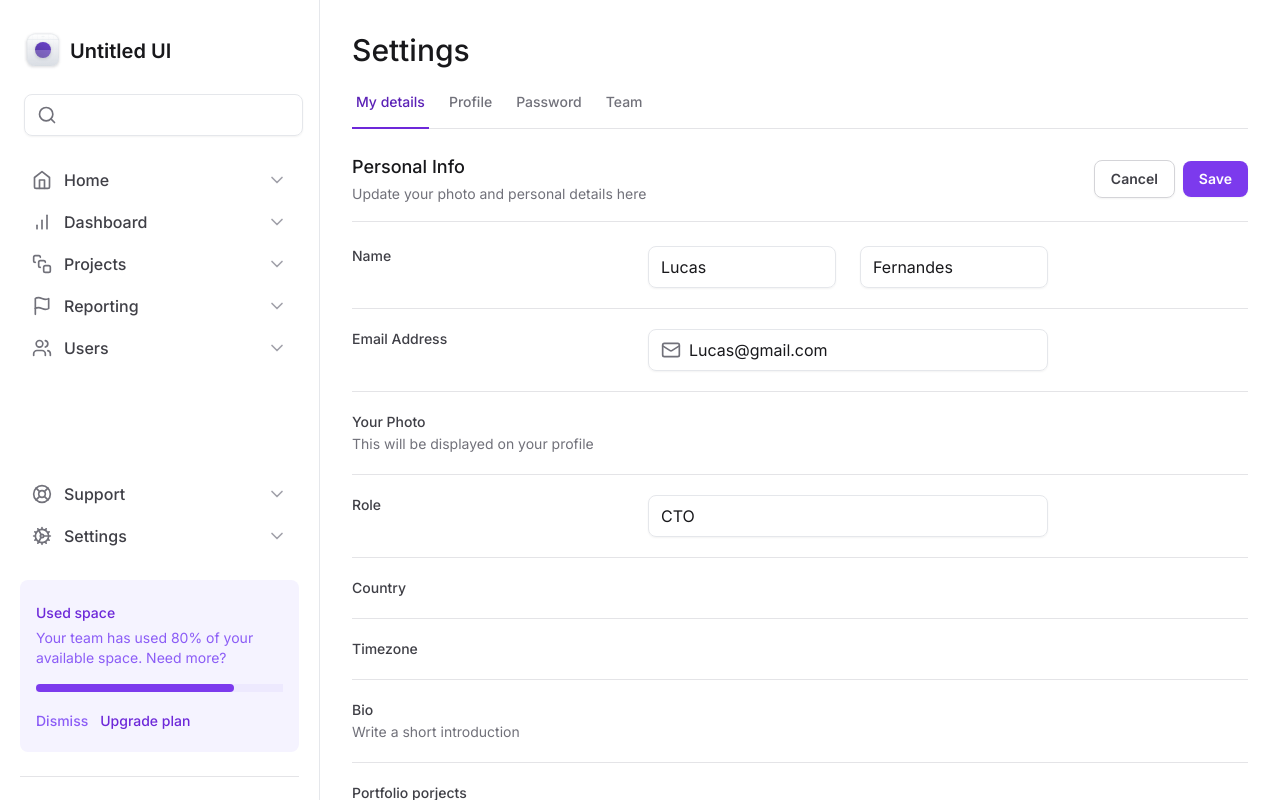
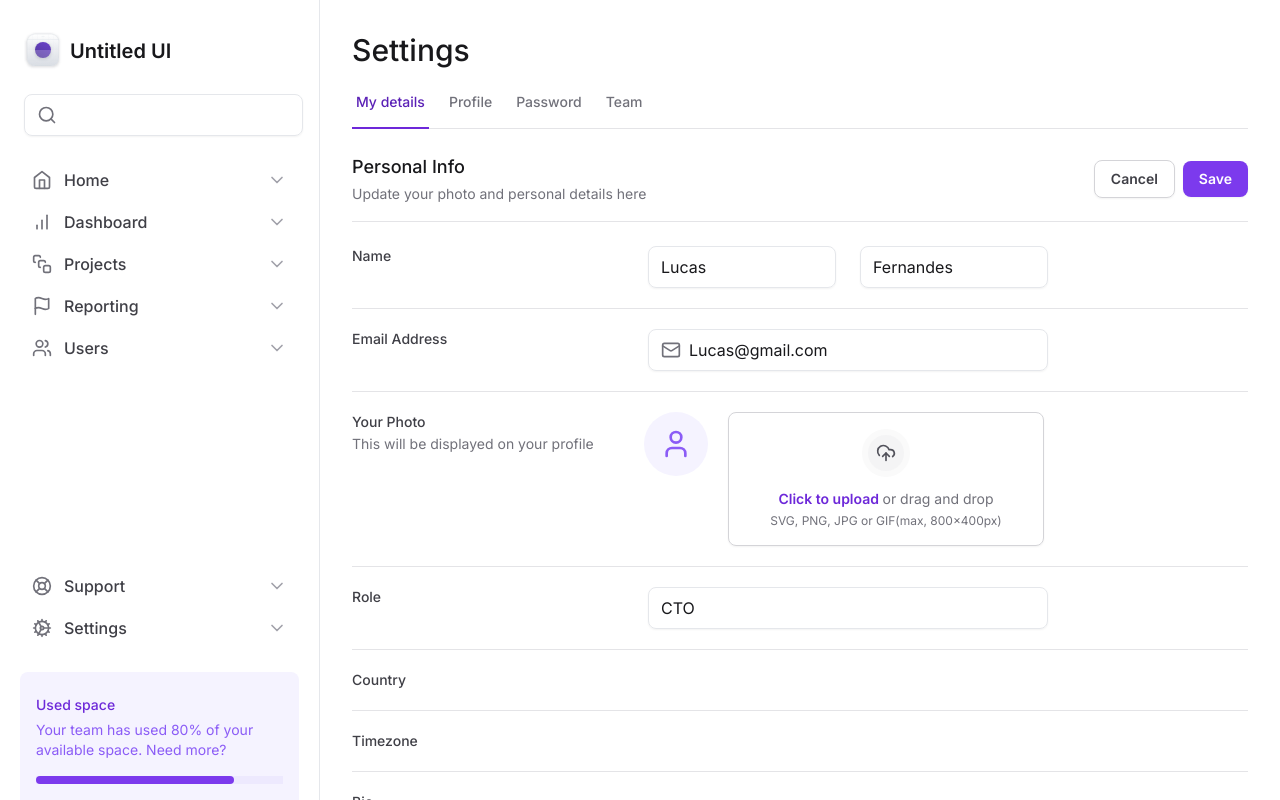
Before and after one commit to LucasRochaFernandes/MASTERING_TAILWIND, a Next.js app: page / in a window 1280 px wide. Shown: the top 800 px of the page. Built offline with nearby package versions, Linux system fonts and the light colour scheme; grey boxes are pictures that could not be loaded.

Commit message:
Photo Forms

```diff
--- a/src/app/page.tsx
+++ b/src/app/page.tsx
@@ -1,4 +1,4 @@
-import { Mail } from 'lucide-react'
+import { Mail, UploadCloud, User } from 'lucide-react'
 
 import * as Input from '@/components/input'
 import { SettingsTabs } from '@/components/SettingsTabs'
@@ -86,7 +86,32 @@
                 This will be displayed on your profile
               </p>
             </label>
-            <div />
+            <div className="flex items-start gap-5">
+              <div className="flex h-16 w-16 items-center justify-center rounded-full bg-violet-50">
+                <User className="h-8 w-8 text-violet-500" />
+              </div>
+              <label
+                htmlFor="photo"
+                className="group flex flex-1 cursor-pointer flex-col items-center gap-3 rounded-lg border border-zinc-300 px-6 py-4 text-center text-zinc-500
+                shadow-sm transition duration-200 hover:bg-violet-50"
+              >
+                <div className="rounded-full border-6 border-zinc-50 bg-zinc-100 p-2 group-hover:border-violet-50 group-hover:bg-violet-100">
+                  <UploadCloud className="h-5 w-5 text-zinc-600 group-hover:text-violet-600" />
+                </div>
+                <div className="flex flex-col items-center gap-1">
+                  <span className="text-sm">
+                    <span className="font-semibold text-violet-700">
+                      Click to upload{' '}
+                    </span>
+                    or drag and drop
+                  </span>
+                  <span className="text-xs">
+                    SVG, PNG, JPG or GIF(max, 800x400px)
+                  </span>
+                </div>
+              </label>
+              <input type="file" className="sr-only" id="photo" />
+            </div>
           </div>
           <div className="grid grid-cols-form gap-3 pt-5">
             <label htmlFor="role" className="text-sm font-medium text-zinc-700">
--- a/tailwind.config.ts
+++ b/tailwind.config.ts
@@ -9,6 +9,10 @@
         profile: 'max-content 1fr max-content',
         form: 'minmax(7.5rem, 17.5rem) minmax(25rem, 1fr) minmax(0, 15rem)',
       },
+
+      borderWidth: {
+        6: '6px',
+      },
     },
   },
   plugins: [],
```
